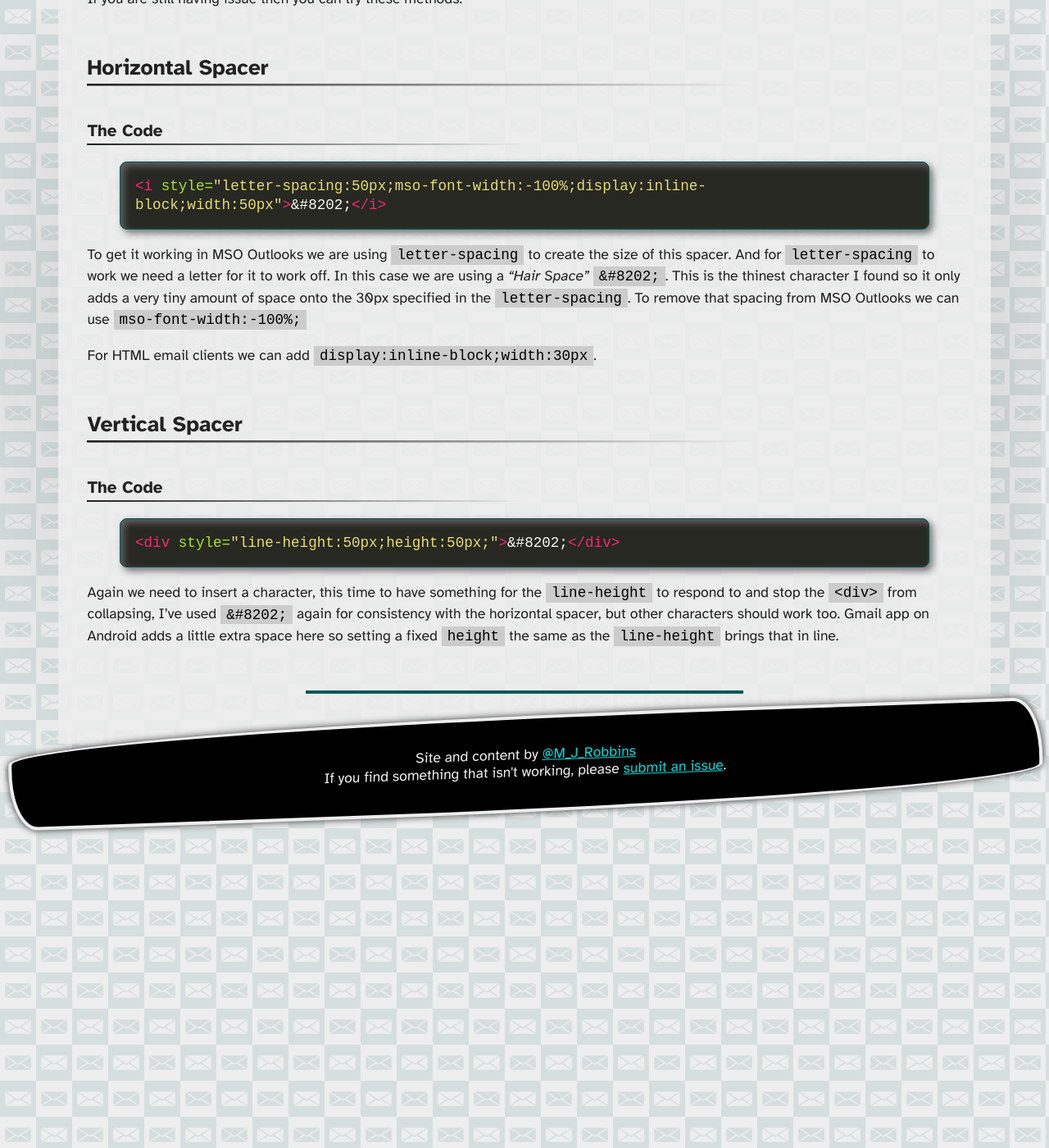
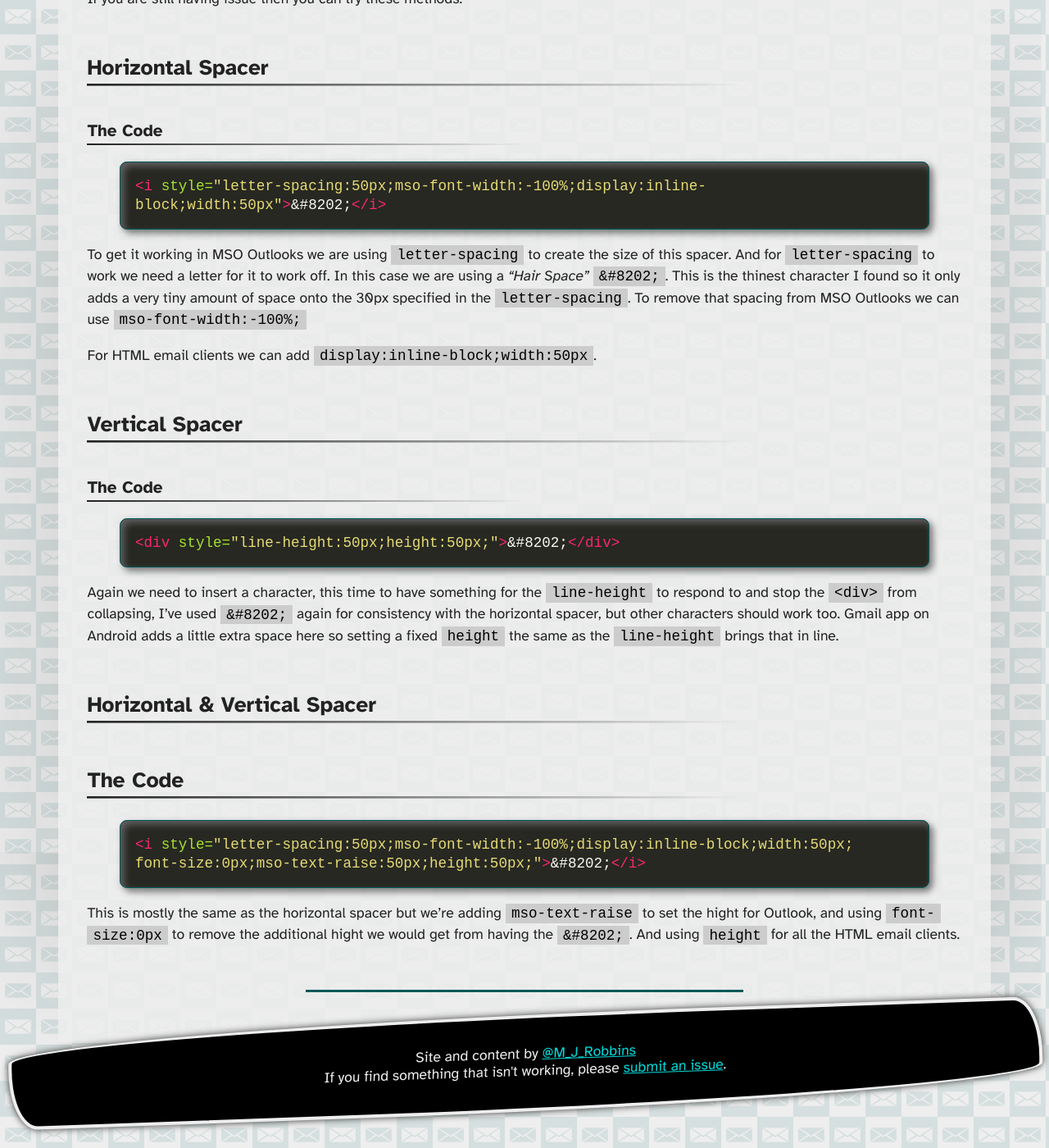
Before and after one commit to M-J-Robbins/good-email-code, a Jekyll site: the page built from email-code/spacing.md, in a window 1280 px wide and 1400 px high, scrolled down 486 px. Shown: the whole window at 82% size. Built offline with Jekyll 4.4.1, drawn with Linux system fonts in a browser that asks for light colours; our own code applies the rules of GitHub Pages for plain Markdown files; a script that is not in the unit is left out.

Commit message:
Update spacing.md

```diff
--- a/email-code/spacing.md
+++ b/email-code/spacing.md
@@ -14,7 +14,7 @@
 
 To get it working in MSO Outlooks we are using `letter-spacing` to create the size of this spacer. And for `letter-spacing` to work we need a letter for it to work off.  In this case we are using a _"Hair Space"_ `&#8202;`.  This is the thinest character I found so it only adds a very tiny amount of space onto the 30px specified in the `letter-spacing`.  To remove that spacing from MSO Outlooks we can use `mso-font-width:-100%;`
 
-For HTML email clients we can add `display:inline-block;width:30px`.
+For HTML email clients we can add `display:inline-block;width:50px`.
 
 
 ## Vertical Spacer
@@ -25,3 +25,14 @@
 {% endhighlight %}
 
 Again we need to insert a character, this time to have something for the `line-height` to respond to and stop the `<div>` from collapsing, I've used `&#8202;` again for consistency with the horizontal spacer, but other characters should work too.  Gmail app on Android adds a little extra space here so setting a fixed `height` the same as the `line-height` brings that in line.
+
+
+## Horizontal & Vertical Spacer
+
+## The Code
+{% highlight html %}
+<i style="letter-spacing:50px;mso-font-width:-100%;display:inline-block;width:50px;
+font-size:0px;mso-text-raise:50px;height:50px;">&#8202;</i>
+{% endhighlight %}
+
+This is mostly the same as the horizontal spacer but we're adding `mso-text-raise` to set the hight for Outlook, and using `font-size:0px` to remove the additional hight we would get from having the `&#8202;`.  And using `height` for all the HTML email clients.
```
